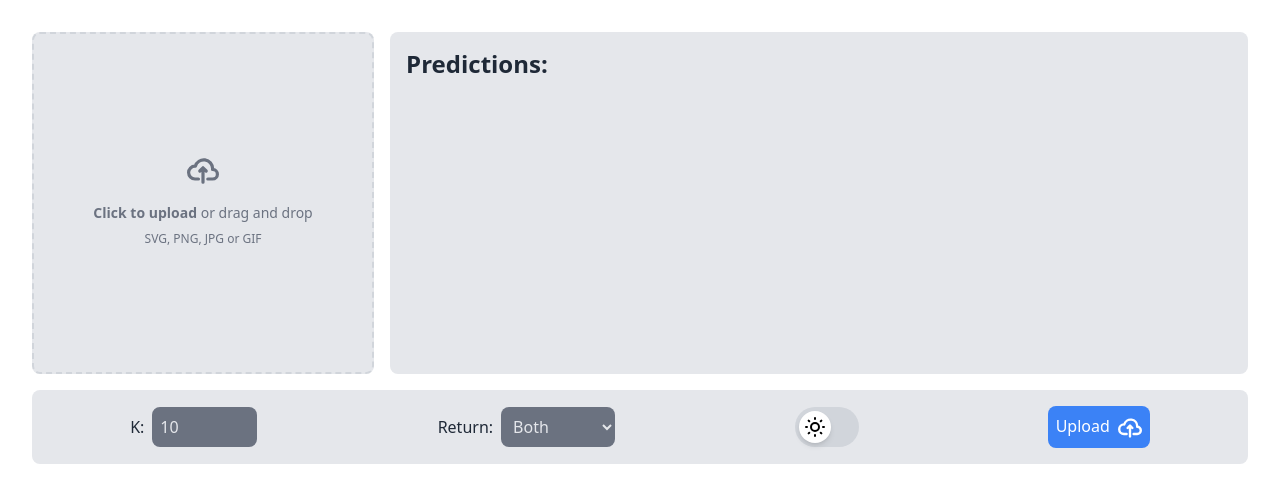
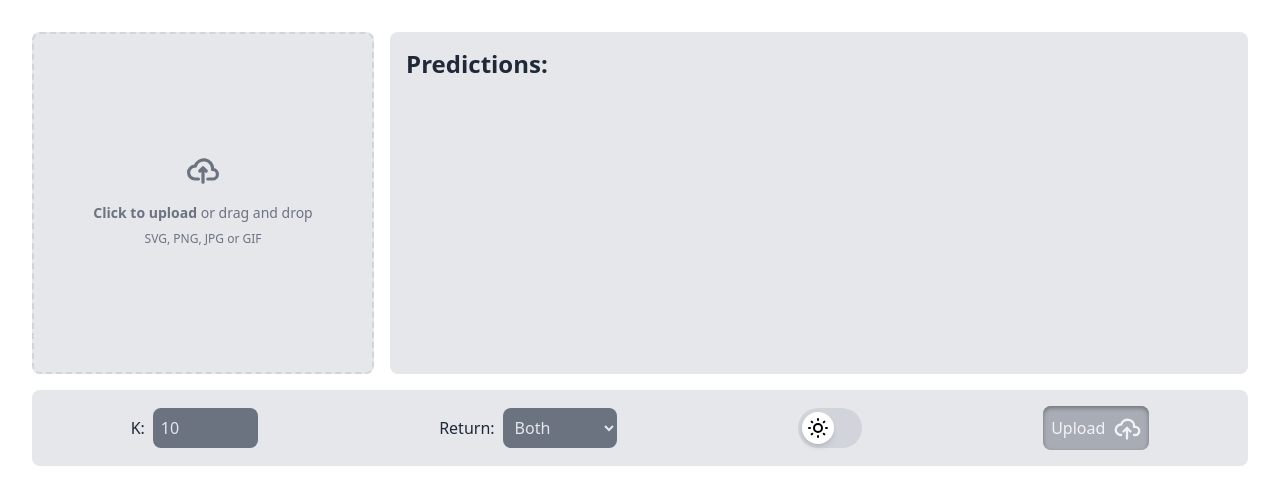
Before and after one commit to Tymec/ProtoPNet, a React (Vite) app in the folder frontend/: page / in a window 1280 px wide. Shown: the top 504 px of the page. Built offline with nearby package versions, Linux system fonts and the light colour scheme.

Commit message:
Add shadow, use tabler icon and add disabled state to upload button

```diff
--- a/frontend/src/components/UploadButton.tsx
+++ b/frontend/src/components/UploadButton.tsx
@@ -1,50 +1,30 @@
-import React, { useState } from 'react';
+import { IconCloudUpload } from '@tabler/icons-react';
+import { useState } from 'react';
 
 interface UploadButtonProps {
   onClick: () => void;
   isFileSelected: boolean;
 }
 
-const UploadButton: React.FC<UploadButtonProps> = ({ onClick, isFileSelected }) => {
+export default function UploadButton({ onClick, isFileSelected }: UploadButtonProps) {
   const [isClickedOnce, setIsClickedOnce] = useState(false);
-
-  const handleClick = () => {
-    if (isFileSelected || isClickedOnce) {
-      onClick();
-    } else {
-      alert('Please select a file before uploading.');
-      setIsClickedOnce(true);
-    }
-  };
 
   return (
     <button
-      className={`ml-2 bg-blue-500 w-30 text-white rounded-lg p-2 ${
-        isFileSelected
-          ? 'transition ease-in-out delay-150 bg-blue-500 hover:-translate-y-1 hover:scale-110 hover:bg-blue-600 duration-200'
-          : 'cursor-not-allowed'
-      }`}
-      onClick={handleClick}
-      disabled={!isFileSelected && isClickedOnce}
+      className={`w-30 flex select-none flex-row items-center justify-center gap-2 rounded-lg bg-blue-500 p-2 text-white shadow-inner shadow-black transition-all delay-100 duration-100 ease-in-out disabled:scale-100 disabled:cursor-not-allowed disabled:bg-gray-500 disabled:opacity-50 disabled:hover:scale-100 disabled:hover:cursor-not-allowed disabled:hover:bg-gray-500 disabled:hover:opacity-50
+      ${isFileSelected ? 'bg-blue-500 hover:scale-105 hover:bg-blue-600' : 'cursor-not-allowed'}`}
+      onClick={() => {
+        if (isFileSelected || isClickedOnce) {
+          onClick();
+        } else {
+          alert('Please select a file before uploading.');
+          setIsClickedOnce(true);
+        }
+      }}
+      disabled={!isFileSelected && !isClickedOnce}
     >
-      <span className="mr-2">Upload</span>
-      <svg
-        className="w-6 h-6 text-white dark:text-white inline-block"
-        aria-hidden="true"
-        xmlns="http://www.w3.org/2000/svg"
-        fill="none"
-        viewBox="0 0 20 16"
-      >
-        <path
-          stroke="currentColor"
-          strokeLinecap="round"
-          strokeLinejoin="round"
-          strokeWidth="2"
-          d="M13 13h3a3 3 0 0 0 0-6h-.025A5.56 5.56 0 0 0 16 6.5 5.5 5.5 0 0 0 5.207 5.021C5.137 5.017 5.071 5 5 5a4 4 0 0 0 0 8h2.167M10 15V6m0 0L8 8m2-2 2 2"
-        />
-      </svg>
+      <span className="">Upload</span>
+      <IconCloudUpload className="text-white dark:text-white" size={28} />
     </button>
   );
-};
-
-export default UploadButton;
+}
```
